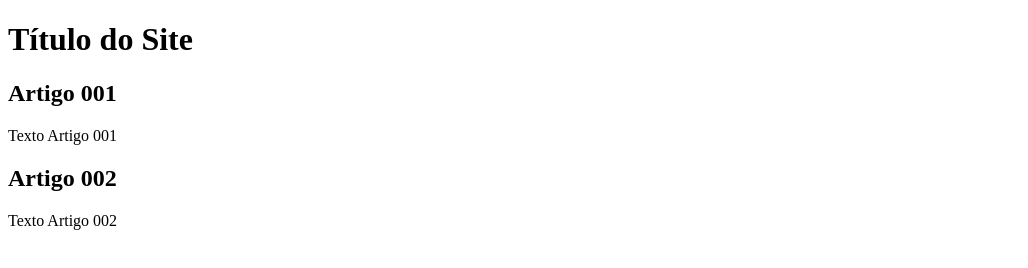
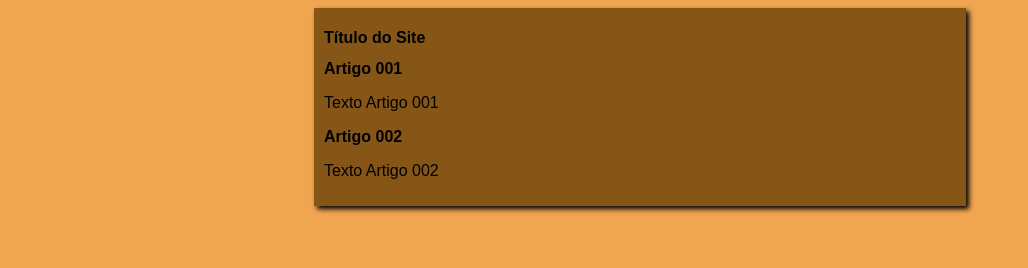
Before and after one commit to LucasFajardo-Tech/projeto-site, a plain HTML site: page index.html in a window 1280 px wide. Shown: the whole page, without its empty margins (0-1028 px from the left). Drawn offline with Linux system fonts and the light colour scheme.

Commit message:
Started Design
Comecei o design do projeto-site.
Lucas Fajardo - 22092025

```diff
--- a/index.html
+++ b/index.html
@@ -3,7 +3,9 @@
 <head>
     <meta charset="UTF-8">
     <meta name="viewport" content="width=device-width, initial-scale=1.0">
+    <link rel="stylesheet" href="./styles/styles.css">
     <title>Site</title>
+
 </head>
 <body>
    <main>
--- /dev/null
+++ b/styles/styles.css
@@ -0,0 +1,17 @@
+* {
+    font-family: Arial, Helvetica, sans-serif;
+    font-size: 16px;
+
+}
+
+body {
+    background-color: #f0a550;
+}
+
+main {
+    background-color: rgb(134, 86, 23);
+    width: 50%;
+    margin: auto;
+    padding: 10px;
+    box-shadow: 3px 3px 5px black;
+}
```
